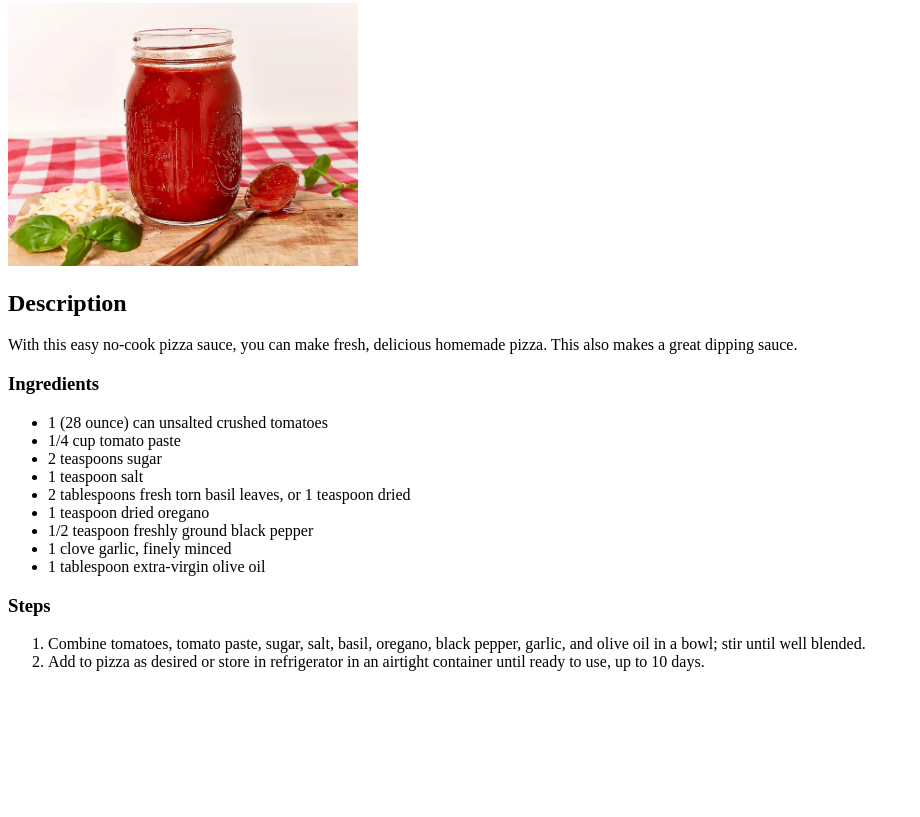
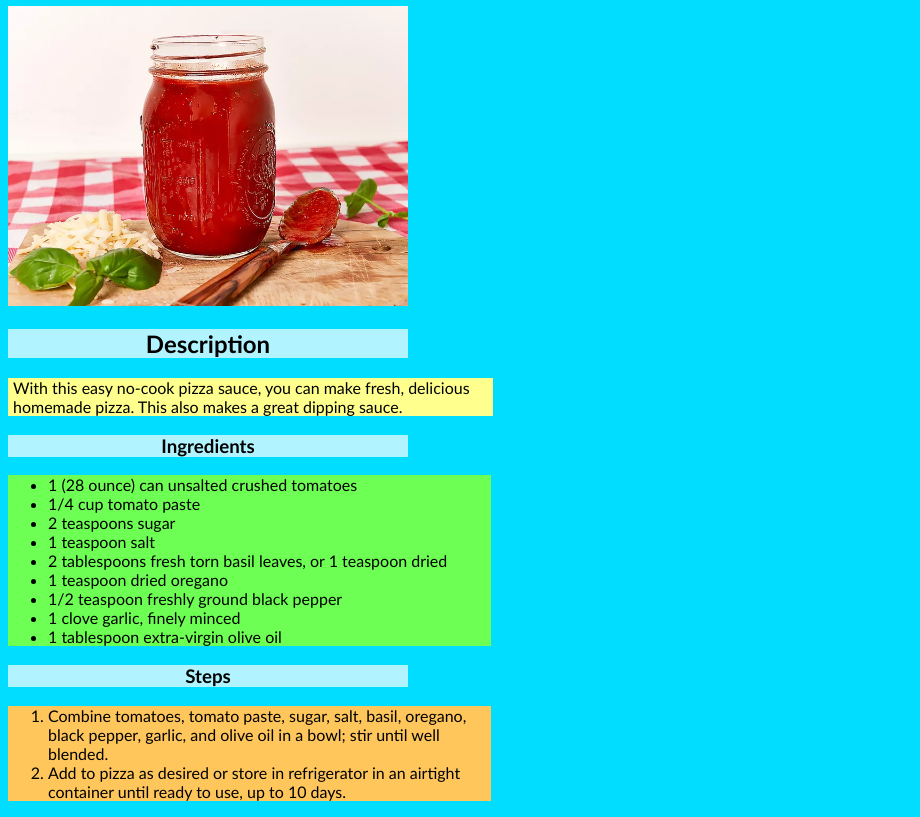
Before and after one commit to chrisn5413/odin-recipes, a plain HTML site: page recipes/pizzasauce.html in a window 1280 px wide. Shown: the part 103-920 px from the top of the page, without its empty margins (0-920 px from the left). Before the commit the page ends 800 px from the top, so only its background shows below. Drawn offline with Linux system fonts and the light colour scheme.

Commit message:
Added css to basic html webpages
Used a combination of selectors, colors, and font to add detail to the html pages.

```diff
--- a/recipes/pizzasauce.html
+++ b/recipes/pizzasauce.html
@@ -4,15 +4,16 @@
     <meta charset="UTF-8">
     <meta name="viewport" content="width=device-width, initial-scale=1.0">
     <title>Easy No-Cook Pizza Sauce</title>
+    <link rel="stylesheet" href="../styles.css">
 </head>
 <body>
     <a href="../index.html">&#60; back</a>
     <h1>Easy No-Cook Pizza Sauce</h1>
-    <img src="./pizzasauce.png" alt="Easy No-Cook Pizza Sauce" width="350">
+    <img src="./pizzasauce.png" alt="Easy No-Cook Pizza Sauce" width="400px">
     <h2>Description</h2>
-    <p>With this easy no-cook pizza sauce, you can make fresh, delicious homemade pizza. This also makes a great dipping sauce.</p>
+    <p class="description">With this easy no-cook pizza sauce, you can make fresh, delicious homemade pizza. This also makes a great dipping sauce.</p>
     <h3>Ingredients</h3>
-    <ul>
+    <ul class="ingredients">
         <li>1 (28 ounce) can unsalted crushed tomatoes</li>
         <li>1/4 cup tomato paste</li>
         <li>2 teaspoons sugar</li>
@@ -24,7 +25,7 @@
         <li>1 tablespoon extra-virgin olive oil</li>
     </ul>
     <h3>Steps</h3>
-    <ol>
+    <ol class="steps">
         <li>Combine tomatoes, tomato paste, sugar, salt, basil, oregano, black pepper, garlic, and olive oil in a bowl; stir until well blended.</li>
         <li>Add to pizza as desired or store in refrigerator in an airtight container until ready to use, up to 10 days.</li>
     </ol>
--- /dev/null
+++ b/styles.css
@@ -0,0 +1,42 @@
+* {
+    background-color: rgb(0, 221, 255);
+    font-family: 'Trebuchet MS', 'Lucida Sans Unicode', 'Lucida Grande', 'Lucida Sans', Arial, sans-serif
+}
+
+.menu,
+.menu * {
+    background-color: rgb(192, 192, 192);
+    width: 360px;
+}
+
+h1,
+h2,
+h3 {
+    background-color: rgba(255, 255, 255, 0.696);
+    width: 400px;
+    text-align: center;
+}
+
+img {
+    height: auto;
+    width: 400px;
+}
+
+.description {
+    background-color: rgb(255, 255, 141);
+    padding-left: 5px;
+    padding-right: 5px;
+    width: 475px;
+}
+
+.ingredients,
+.ingredients * {
+    background-color: rgb(109, 255, 83);
+    width: 443px;
+}
+
+.steps,
+.steps * {
+    background-color: rgb(255, 198, 92);
+    width: 443px;
+}
```
Also changed, not shown: index.html (+2 -1 lines), recipes/chickennoodlesalad.html (+4 -3 lines), recipes/cottangecheesedressing.html (+4 -3 lines).
